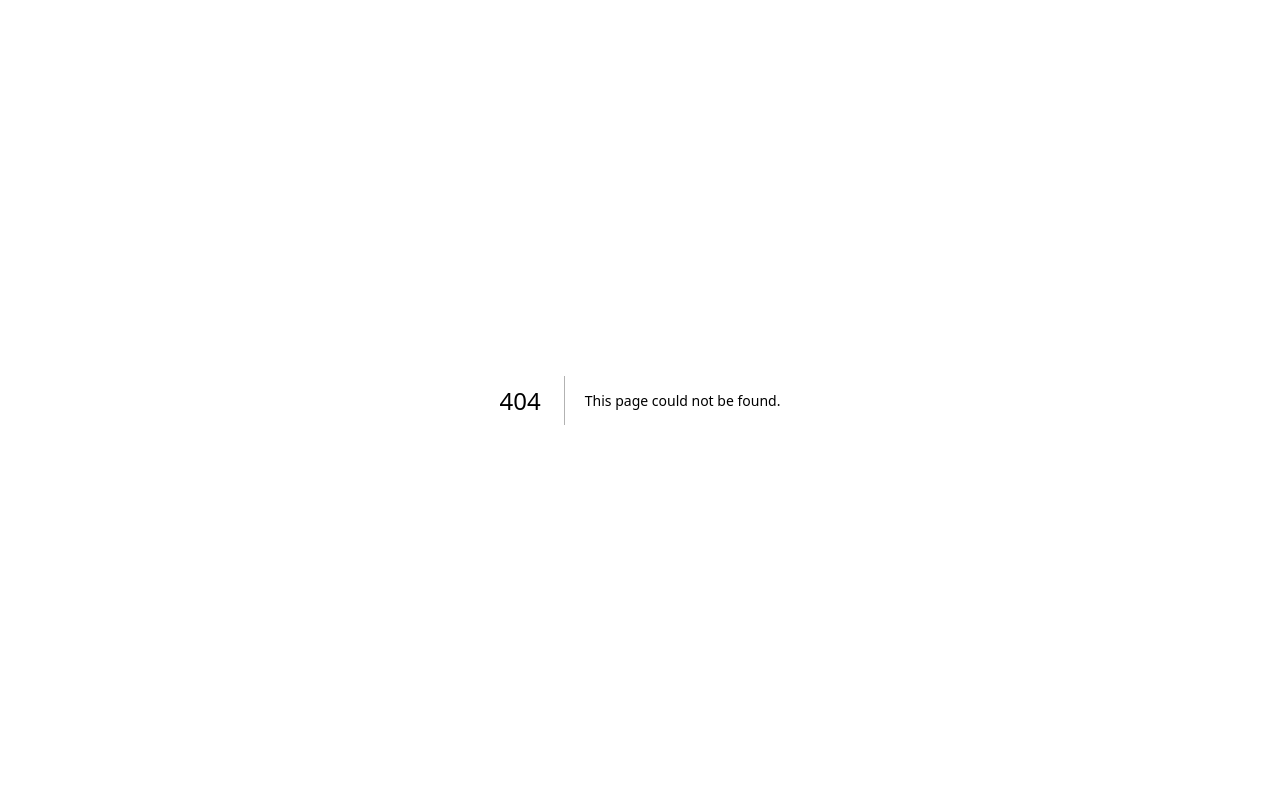
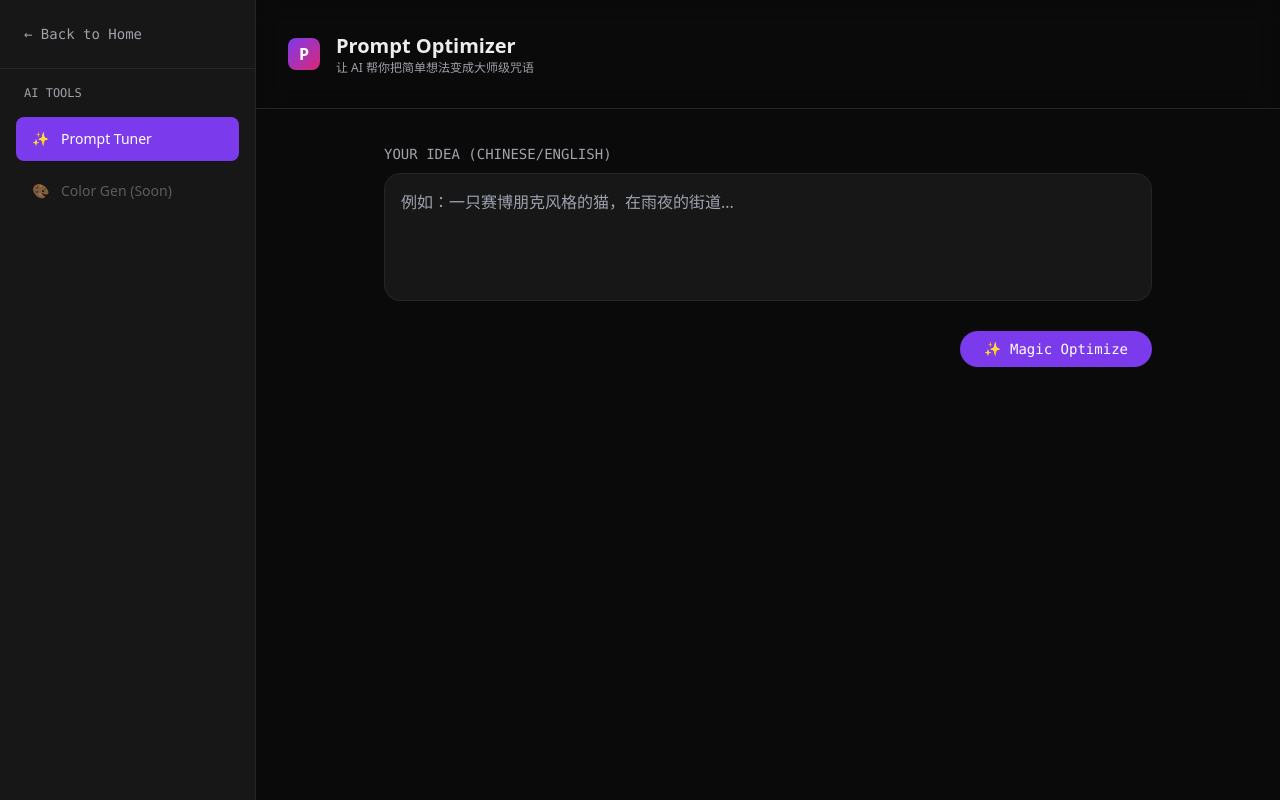
Before and after one commit to qtyasupo/ai-portfolio, a Next.js app: page /tools in a window 1280 px wide. Before the commit this address had no page. Built offline with nearby package versions, Linux system fonts and the light colour scheme.

Commit message:
add gallery page with images

```diff
--- /dev/null
+++ b/app/api/optimize/route.ts
@@ -0,0 +1,41 @@
+// src/app/api/optimize/route.ts
+import { NextResponse } from "next/server";
+import { GoogleGenerativeAI } from "@google/generative-ai";
+
+export async function POST(req: Request) {
+  const apiKey = process.env.GEMINI_API_KEY;
+
+  if (!apiKey) return NextResponse.json({ result: "请配置 API Key" });
+
+  try {
+    // 1. 获取前端传来的用户输入
+    const { prompt } = await req.json();
+
+    const genAI = new GoogleGenerativeAI(apiKey);
+    const model = genAI.getGenerativeModel({ model: "gemini-flash-latest" });
+
+    // 2. 核心 Prompt：教 AI 做事
+    const systemInstruction = `
+      你是一个 AI 绘画提示词(Prompt)优化专家。
+      用户的输入可能很简单（例如“一只猫”）。
+      请将其重写为适用于 Midjourney 或 Stable Diffusion 的高质量英文 Prompt。
+
+      要求：
+      1. 增加细节描述（光照、风格、渲染引擎、构图）。
+      2. 保持结构清晰。
+      3. 只返回优化后的英文 Prompt 内容，不要包含任何解释性文字或引号。
+
+      用户输入：${prompt}
+    `;
+
+    const result = await model.generateContent(systemInstruction);
+    const response = await result.response;
+    const text = response.text();
+
+    return NextResponse.json({ result: text });
+
+  } catch (error) {
+    console.error("Optimize Error:", error);
+    return NextResponse.json({ result: "AI 思考超时，请重试" });
+  }
+}
--- a/app/page.tsx
+++ b/app/page.tsx
@@ -55,10 +55,13 @@ export default function Home() {
           </video>
         </Link>
 
-        {/* 4. Tools */}
-        <div className="md:col-span-1 md:row-span-1 rounded-3xl bg-surface border border-highlight p-6 flex items-center justify-center hover:bg-highlight/20 transition-colors">
+        {/* 4. Tools (点击跳转到工具页) */}
+        <Link
+          href="/tools"
+          className="md:col-span-1 md:row-span-1 rounded-3xl bg-surface border border-highlight p-6 flex items-center justify-center hover:bg-highlight/20 transition-colors cursor-pointer"
+        >
            <span className="font-mono text-xl">🛠️ Tools</span>
-        </div>
+        </Link>
 
         {/* 5. Contact */}
         <div className="md:col-span-1 md:row-span-1 rounded-3xl bg-primary text-white p-6 flex items-center justify-center hover:bg-secondary transition-colors cursor-pointer">
--- /dev/null
+++ b/app/tools/page.tsx
@@ -0,0 +1,139 @@
+"use client";
+
+import { useState } from "react";
+import Link from "next/link";
+
+export default function ToolsPage() {
+  // 1. 状态管理：当前选中的工具 ID
+  const [activeTool, setActiveTool] = useState("prompt-tuner");
+
+  // Prompt 工具的状态
+  const [input, setInput] = useState("");
+  const [output, setOutput] = useState("");
+  const [isLoading, setIsLoading] = useState(false);
+
+  // 调用 AI 的逻辑
+  const handleOptimize = async () => {
+    if (!input) return;
+    setIsLoading(true);
+    try {
+      const res = await fetch("/api/optimize", {
+        method: "POST",
+        body: JSON.stringify({ prompt: input }),
+      });
+      const data = await res.json();
+      setOutput(data.result);
+    } catch (e) {
+      alert("Error generating prompt");
+    } finally {
+      setIsLoading(false);
+    }
+  };
+
+  // 复制功能
+  const copyToClipboard = () => {
+    navigator.clipboard.writeText(output);
+    alert("已复制到剪贴板！");
+  };
+
+  return (
+    <main className="min-h-screen bg-background text-txt-main flex flex-col md:flex-row overflow-hidden">
+
+      {/* === 左侧侧边栏 (Figma Sidebar Style) === */}
+      <aside className="w-full md:w-64 bg-surface border-r border-highlight flex-shrink-0 flex flex-col">
+        {/* Logo / Home Area */}
+        <div className="p-6 border-b border-highlight">
+           <Link href="/" className="text-txt-dim hover:text-white transition-colors font-mono text-sm flex items-center gap-2">
+             ← Back to Home
+           </Link>
+        </div>
+
+        {/* 菜单列表 */}
+        <div className="flex-1 p-4 space-y-2 overflow-y-auto">
+          <p className="text-xs text-txt-dim font-mono mb-4 px-2">AI TOOLS</p>
+
+          <button
+            onClick={() => setActiveTool("prompt-tuner")}
+            className={`w-full text-left px-4 py-3 rounded-lg text-sm transition-all flex items-center gap-3
+              ${activeTool === "prompt-tuner" ? "bg-primary text-white" : "hover:bg-highlight text-txt-dim"}
+            `}
+          >
+            <span>✨</span> Prompt Tuner
+          </button>
+
+          <button
+            disabled
+            className="w-full text-left px-4 py-3 rounded-lg text-sm text-txt-dim/50 cursor-not-allowed flex items-center gap-3"
+          >
+            <span>🎨</span> Color Gen (Soon)
+          </button>
+        </div>
+      </aside>
+
+
+      {/* === 右侧主内容区 (Canvas Area) === */}
+      <section className="flex-1 flex flex-col h-screen overflow-hidden relative">
+        {/* 顶部标题栏 (统一左对齐) */}
+        <header className="p-6 md:p-8 border-b border-highlight flex items-center gap-4 bg-background/50 backdrop-blur-md z-10">
+           <div className="w-8 h-8 rounded-lg bg-gradient-to-br from-primary to-secondary flex items-center justify-center text-white font-bold">
+             P
+           </div>
+           <div>
+             <h1 className="text-xl font-bold">Prompt Optimizer</h1>
+             <p className="text-xs text-txt-dim">让 AI 帮你把简单想法变成大师级咒语</p>
+           </div>
+        </header>
+
+        {/* 工具操作区 (居中显示的卡片) */}
+        <div className="flex-1 overflow-y-auto p-4 md:p-8 custom-scrollbar bg-[#0A0A0A]">
+          <div className="max-w-3xl mx-auto space-y-6">
+
+            {/* 输入区 */}
+            <div className="space-y-2">
+              <label className="text-sm text-txt-dim font-mono">YOUR IDEA (CHINESE/ENGLISH)</label>
+              <textarea
+                value={input}
+                onChange={(e) => setInput(e.target.value)}
+                placeholder="例如：一只赛博朋克风格的猫，在雨夜的街道..."
+                className="w-full h-32 bg-surface border border-highlight rounded-2xl p-4 text-white focus:border-primary focus:outline-none transition-colors resize-none"
+              />
+            </div>
+
+            {/* 执行按钮 */}
+            <div className="flex justify-end">
+              <button
+                onClick={handleOptimize}
+                disabled={isLoading || !input}
+                className={`px-6 py-2 rounded-full font-mono text-sm transition-all flex items-center gap-2
+                  ${isLoading ? "bg-highlight cursor-wait" : "bg-primary hover:bg-secondary text-white"}
+                `}
+              >
+                {isLoading ? "Optimizing..." : "✨ Magic Optimize"}
+              </button>
+            </div>
+
+            {/* 输出区 (仅当有结果时显示) */}
+            {output && (
+              <div className="space-y-2 animate-pulse-once">
+                <div className="flex justify-between items-end">
+                  <label className="text-sm text-primary font-mono">OPTIMIZED PROMPT</label>
+                  <button onClick={copyToClipboard} className="text-xs text-txt-dim hover:text-white underline">
+                    Copy Result
+                  </button>
+                </div>
+                <div className="bg-[#1a1a1a] border border-primary/30 rounded-2xl p-6 text-gray-300 leading-relaxed font-mono text-sm relative group">
+                   {output}
+                   <div className="absolute top-4 right-4 opacity-0 group-hover:opacity-100 transition-opacity">
+                      <span className="text-xs bg-primary px-2 py-1 rounded text-white">Midjourney Ready</span>
+                   </div>
+                </div>
+              </div>
+            )}
+
+          </div>
+        </div>
+      </section>
+
+    </main>
+  );
+}
```
